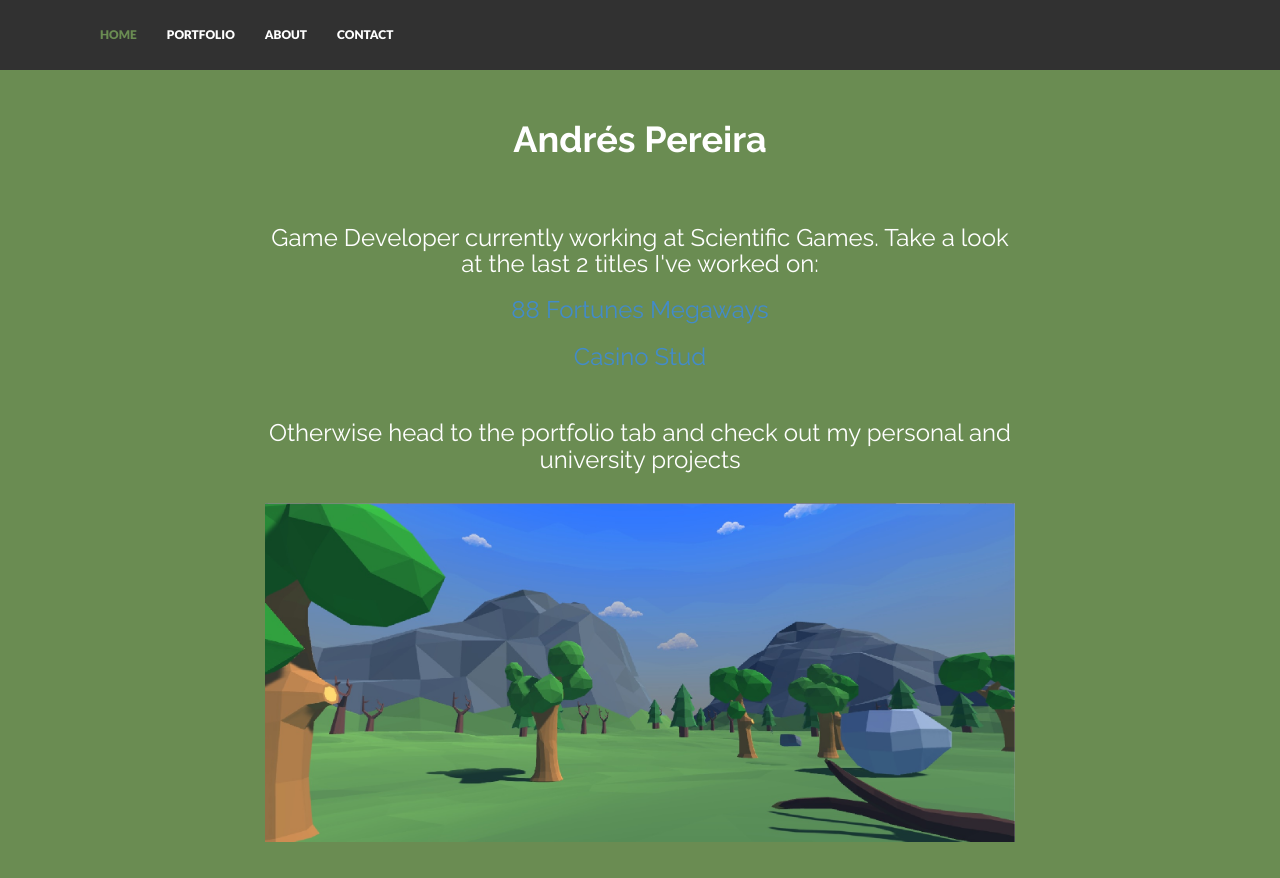
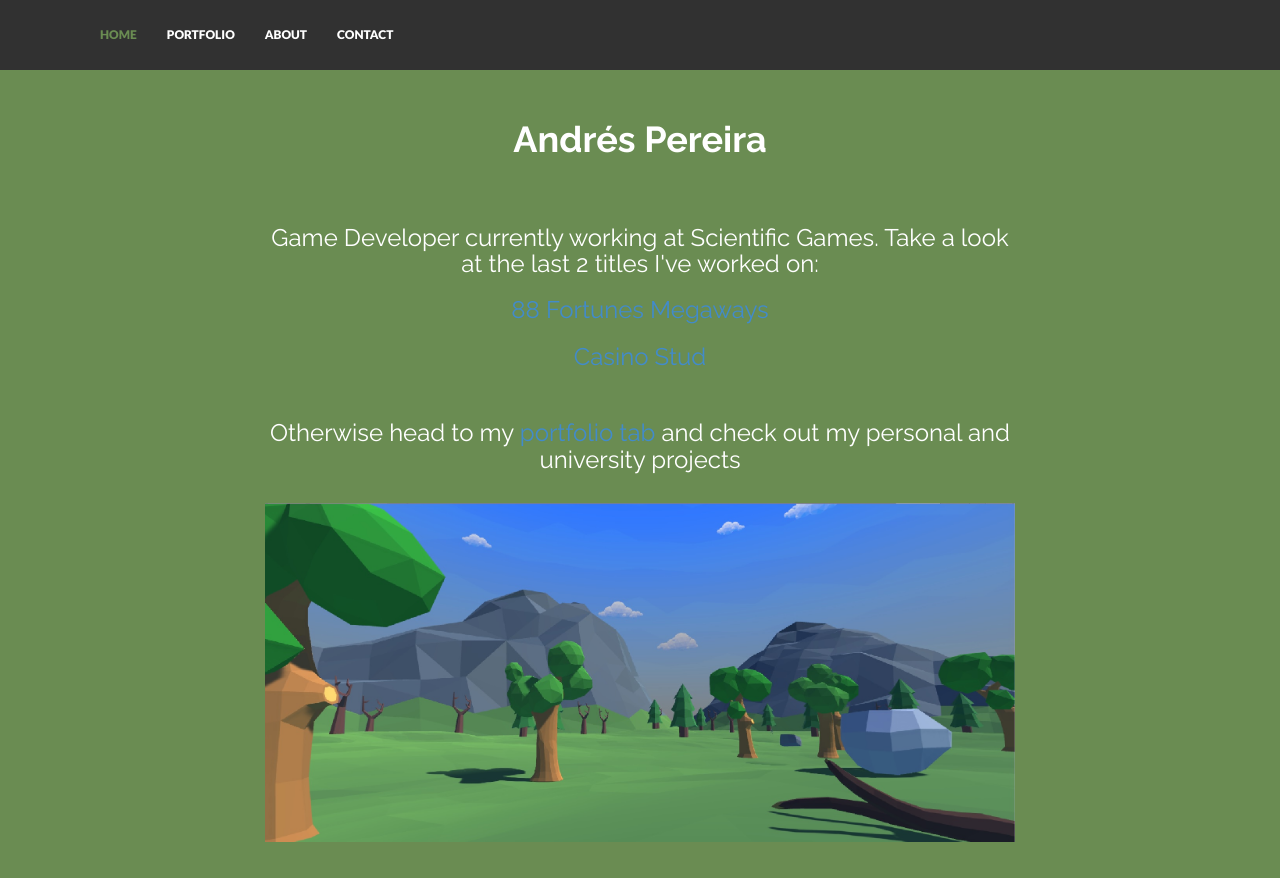
Before and after one commit to AGPO93/AGPO93.github.io, a Jekyll site: the page built from index.html, in a window 1280 px wide and 900 px high, cut to the strip 0-878 px from the top of the window. Built offline with Jekyll 4.4.1, drawn with Linux system fonts in a browser that asks for light colours; nearby versions of some CDN libraries.

Commit message:
Hyperlink for portfolio

```diff
--- a/_includes/header.html
+++ b/_includes/header.html
@@ -8,7 +8,7 @@
                 <h3><a href="https://www.sgdigital.com/opengaming/game-88-fortunes-megaways.html">88 Fortunes Megaways</a></h3>
                 <h3><a href="https://www.sgdigital.com/opengaming/game-casino-stud.html">Casino Stud</a></h3>
                 <br>
-                <h3>Otherwise head to the portfolio tab and check out my personal and university projects</h3>
+                <h3>Otherwise head to my <a href="https://agpo93.github.io/portfolio/">portfolio tab</a> and check out my personal and university projects</h3>
                 <br>
             </div>
             <div class="col-lg-8 col-lg-offset-2 himg">
```
